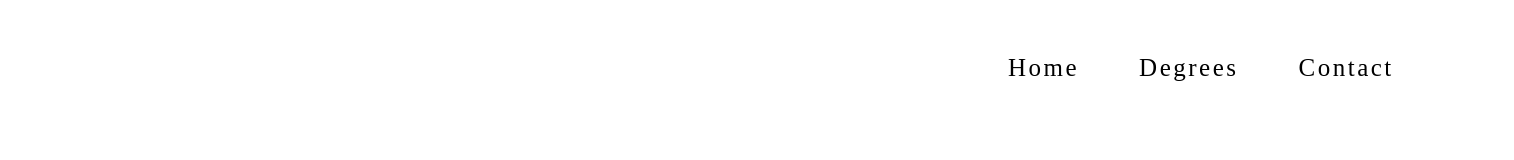
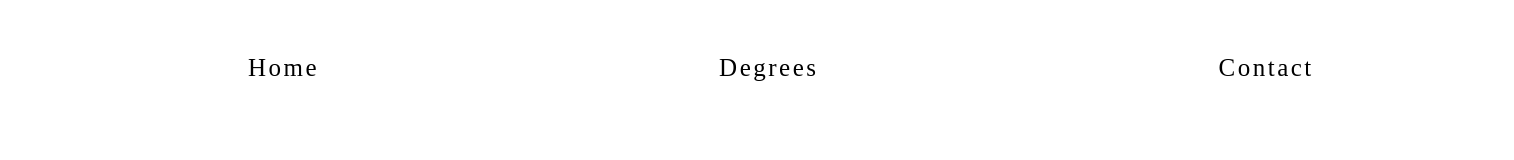
Before and after one commit to Nora-bakke/SeeItCorrectIt, a plain HTML site: page index.html in a window 1280 px wide. Shown: the whole page, 1514 px wide, since content can reach past the window. Drawn offline with Linux system fonts and the light colour scheme.

Commit message:
Update style.css

```diff
--- a/style.css
+++ b/style.css
@@ -3,7 +3,7 @@ header{
     display: flex;
     justify-content: space-between;
     align-items: center;
-    padding-left: 930px;
+    padding-left: 0px;
     padding-top: 30px;
     z-index: 100000;
 }
@@ -27,6 +27,6 @@ header ul li a{
     text-decoration: none;
     margin-left: 0px;
     color: #000;
-    padding: 45px 30px;
+    padding: 45px 200px;
     font-size: 25px;
 }
```
